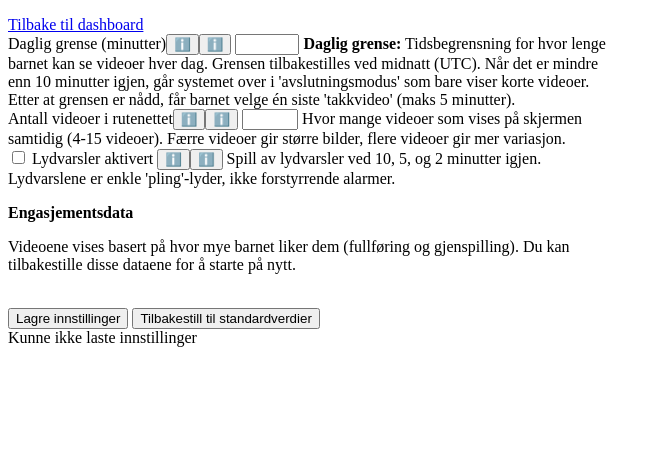
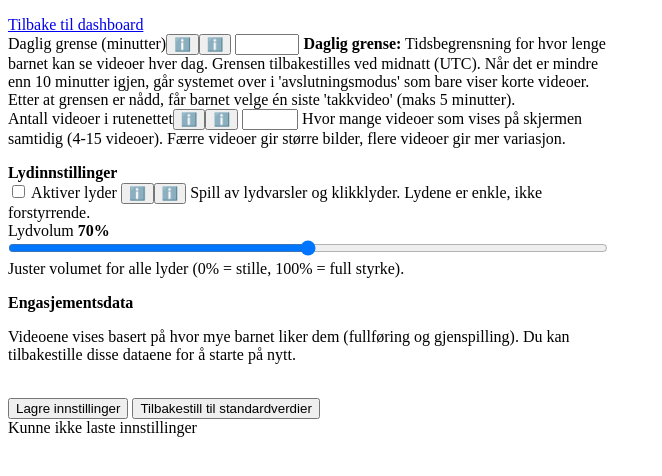
Before and after one commit to Frosco/barne-tv, a Python web app: template frontend/templates/admin/settings.html in a window 1280 px wide. Shown: the part 98-574 px from the top of the page, without its empty margins (0-662 px from the left). Run offline with Jinja, Linux system fonts and the light colour scheme; the template is opened without the code that fills it, so the values that code supplies are empty.

Commit message:
Add volume slider to admin settings UI (Story 4.5)
- Add range slider (0-100) with Norwegian labels
- Implement real-time volume percentage display
- Add event handlers for volume updates
- Convert slider value (0-100) to API value (0.0-1.0)
- Include aria-label attributes for accessibility

🤖 Generated with [Claude Code](https://claude.com/claude-code)

Co-Authored-By: Claude <noreply@anthropic.com>

```diff
--- a/frontend/src/admin/settings.js
+++ b/frontend/src/admin/settings.js
@@ -1,5 +1,5 @@
 /**
- * Admin Settings Module (Story 3.2)
+ * Admin Settings Module (Story 3.2, extended in Story 4.5)
  *
  * Handles:
  * - Loading and displaying current settings
@@ -7,6 +7,7 @@
  * - Dirty state tracking (enable/disable save button)
  * - Saving changes (partial update)
  * - Resetting to defaults
+ * - Volume slider with real-time percentage display (Story 4.5)
  *
  * TIER 2 Rules:
  * - All API calls wrapped in try/catch with Norwegian error messages
@@ -57,6 +58,12 @@ export function initSettings() {
   inputs.forEach((input) => {
     input.addEventListener('input', handleInputChange);
   });
+
+  // Attach volume slider handler (Story 4.5)
+  const volumeSlider = document.getElementById('audio-volume');
+  if (volumeSlider) {
+    volumeSlider.addEventListener('input', handleVolumeChange);
+  }
 }
 
 /**
@@ -115,6 +122,14 @@ async function loadSettings() {
     document.getElementById('grid-size').value = settings.grid_size;
     document.getElementById('audio-enabled').checked = settings.audio_enabled;
 
+    // Populate audio volume (Story 4.5)
+    const audioVolume = settings.audio_volume ?? 0.7;
+    const volumeSlider = document.getElementById('audio-volume');
+    if (volumeSlider) {
+      volumeSlider.value = Math.round(audioVolume * 100); // Convert 0.0-1.0 to 0-100
+      updateVolumeDisplay(volumeSlider.value);
+    }
+
     // Reset dirty state
     isDirty = false;
 
@@ -138,7 +153,8 @@ function handleInputChange() {
     currentSettings.daily_limit_minutes !==
       originalSettings.daily_limit_minutes ||
     currentSettings.grid_size !== originalSettings.grid_size ||
-    currentSettings.audio_enabled !== originalSettings.audio_enabled;
+    currentSettings.audio_enabled !== originalSettings.audio_enabled ||
+    currentSettings.audio_volume !== originalSettings.audio_volume;
 
   // Validate fields
   const isValid = validateForm();
@@ -147,10 +163,37 @@ function handleInputChange() {
 }
 
 /**
+ * Handle volume slider change (Story 4.5).
+ * Updates the percentage display in real-time.
+ * @param {Event} event - Input event
+ */
+function handleVolumeChange(event) {
+  const sliderValue = parseInt(event.target.value, 10);
+  updateVolumeDisplay(sliderValue);
+  handleInputChange(); // Trigger dirty tracking
+}
+
+/**
+ * Update volume percentage display (Story 4.5).
+ * @param {number} sliderValue - Slider value (0-100)
+ */
+function updateVolumeDisplay(sliderValue) {
+  const volumePercentage = document.getElementById('volume-percentage');
+  if (volumePercentage) {
+    volumePercentage.textContent = `${sliderValue}%`;
+  }
+}
+
+/**
  * Get current form values.
  * @returns {Object} Current form values
  */
 function getFormValues() {
+  const volumeSlider = document.getElementById('audio-volume');
+  const volumeValue = volumeSlider
+    ? parseInt(volumeSlider.value, 10) / 100
+    : 0.7;
+
   return {
     daily_limit_minutes: parseInt(
       document.getElementById('daily-limit').value,
@@ -158,6 +201,7 @@ function getFormValues() {
     ),
     grid_size: parseInt(document.getElementById('grid-size').value, 10),
     audio_enabled: document.getElementById('audio-enabled').checked,
+    audio_volume: volumeValue, // Convert 0-100 to 0.0-1.0
   };
 }
 
@@ -238,6 +282,9 @@ async function handleSubmit(event) {
     if (currentSettings.audio_enabled !== originalSettings.audio_enabled) {
       changedSettings.audio_enabled = currentSettings.audio_enabled;
     }
+    if (currentSettings.audio_volume !== originalSettings.audio_volume) {
+      changedSettings.audio_volume = currentSettings.audio_volume;
+    }
 
     // Call API
     const response = await updateSettings(changedSettings);
@@ -285,6 +332,14 @@ async function handleReset() {
     document.getElementById('grid-size').value = response.settings.grid_size;
     document.getElementById('audio-enabled').checked =
       response.settings.audio_enabled;
+
+    // Reload audio volume (Story 4.5)
+    const audioVolume = response.settings.audio_volume ?? 0.7;
+    const volumeSlider = document.getElementById('audio-volume');
+    if (volumeSlider) {
+      volumeSlider.value = Math.round(audioVolume * 100);
+      updateVolumeDisplay(volumeSlider.value);
+    }
 
     isDirty = false;
     updateSaveButton();
--- a/frontend/templates/admin/settings.html
+++ b/frontend/templates/admin/settings.html
@@ -56,6 +56,10 @@
         <span class="error-text" id="grid-size-error"></span>
       </div>
 
+      <!-- Audio settings section (Story 4.5) -->
+      <div class="form-group">
+        <h3 class="form-section-title">Lydinnstillinger</h3>
+
         <!-- Audio enabled -->
         <div class="form-group form-group-checkbox">
           <label for="audio-enabled" class="form-label">
@@ -66,11 +70,34 @@
               class="form-checkbox"
               aria-describedby="audio-help"
             />
-          Lydvarsler aktivert
+            Aktiver lyder
           </label>
           <span class="help-text" id="audio-help">
-          Spill av lydvarsler ved 10, 5, og 2 minutter igjen. Lydvarslene er enkle 'pling'-lyder, ikke forstyrrende alarmer.
+            Spill av lydvarsler og klikklyder. Lydene er enkle, ikke forstyrrende.
           </span>
+        </div>
+
+        <!-- Audio volume -->
+        <div class="form-group">
+          <label for="audio-volume" class="form-label">
+            Lydvolum
+            <span id="volume-percentage" class="volume-display">70%</span>
+          </label>
+          <input
+            type="range"
+            id="audio-volume"
+            name="audio_volume"
+            class="form-range"
+            min="0"
+            max="100"
+            step="5"
+            aria-label="Lydvolum"
+            aria-describedby="audio-volume-help"
+          />
+          <span class="help-text" id="audio-volume-help">
+            Juster volumet for alle lyder (0% = stille, 100% = full styrke).
+          </span>
+        </div>
       </div>
 
       <!-- Engagement data reset (Story 4.4) -->
@@ -136,6 +163,19 @@
   pointer-events: none;
 }
 
+/* Audio volume controls (Story 4.5) */
+.volume-display {
+  margin-left: var(--space-sm);
+  font-weight: 600;
+  color: var(--color-primary);
+}
+
+.form-range {
+  width: 100%;
+  margin: var(--space-sm) 0;
+  cursor: pointer;
+}
+
 /* Engagement reset section (Story 4.4) */
 .form-group-danger {
   margin-top: var(--space-xl);
```
Lines whose indentation alone changed are shown as unchanged.
